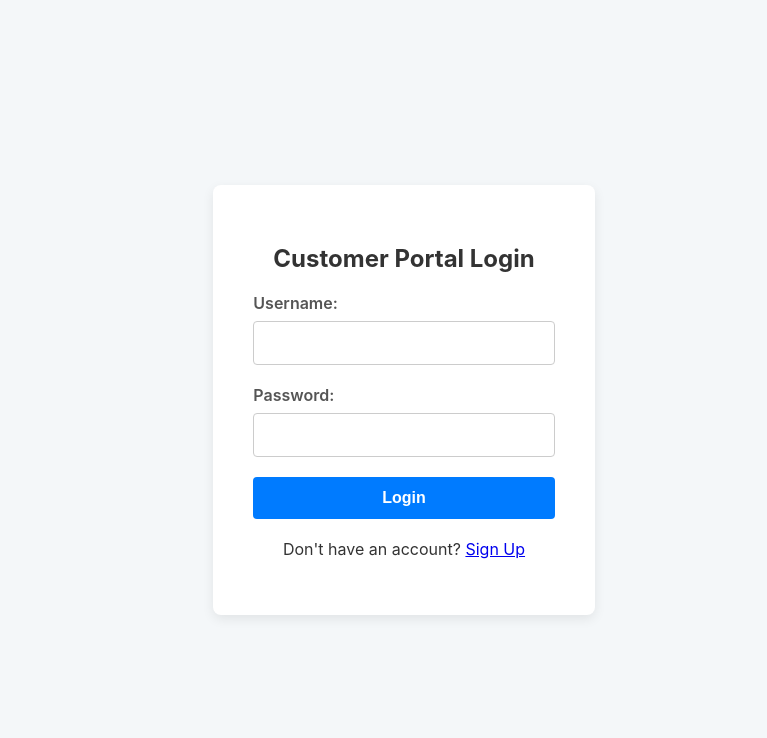
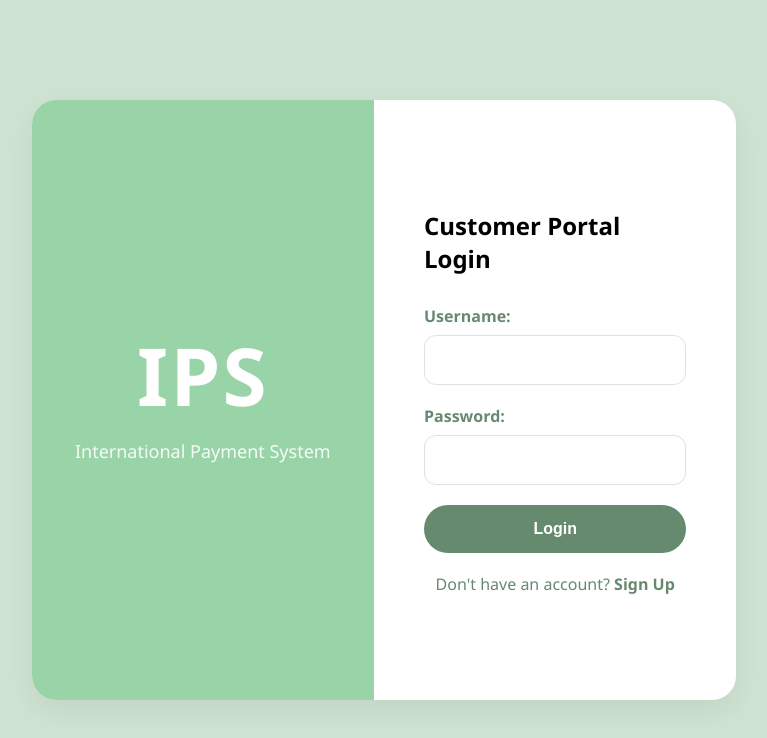
Before and after one commit to EthanParsons99/st10299399_INSY7314_Security, a React (Create React App) app in the folder frontend/: page /login in a window 1280 px wide. Shown: the top 738 px of the page, without its empty margins (256-1023 px from the left). Built offline with nearby package versions, Linux system fonts and the light colour scheme.

Commit message:
improved UI with new colours and theme

```diff
--- a/frontend/src/App.css
+++ b/frontend/src/App.css
@@ -1,35 +1,106 @@
-/* General Body Styles */
+/* frontend/src/App.css */
+
+/* --- 1. Color Palette & Global Variables --- */
+:root {
+  --primary-green: #98d4a8;
+  --dark-green: #658a6e;
+  --light-green-bg: #cfe3d3;
+  --white: #ffffff;
+  --black: #000000;
+
+  --primary-green-hover: #82c99d; /* A slightly darker shade for hover */
+  --destructive-red: #e57373;
+  --destructive-red-hover: #ef5350;
+
+  --border-radius-md: 12px;
+  --border-radius-lg: 24px;
+  --box-shadow: 0 10px 30px rgba(0, 0, 0, 0.07);
+  --font-family: 'Segoe UI', 'Roboto', 'Helvetica Neue', Arial, sans-serif;
+}
+
+/* --- 2. Global Styles --- */
 body {
-  font-family: -apple-system, BlinkMacSystemFont, 'Segoe UI', Roboto, 'Helvetica Neue', Arial, sans-serif;
-  background-color: #f4f7f9;
   margin: 0;
+  font-family: var(--font-family);
+  background-color: var(--light-green-bg);
+  color: var(--dark-green);
   display: flex;
   justify-content: center;
   align-items: center;
   min-height: 100vh;
-  color: #333;
 }
 
-/* Main App Container */
 .App {
   width: 100%;
-  max-width: 1200px;
-  margin: 20px;
 }
 
-/* Page & Form Containers */
-.page-container, .dashboard-container {
-  background: #ffffff;
+a {
+  color: var(--dark-green);
+  font-weight: 600;
+  text-decoration: none;
+}
+a:hover {
+  text-decoration: underline;
+}
+
+/* --- 3. Modern Login/Signup Page Layout --- */
+.auth-layout {
+  display: flex;
+  width: 100%;
+  max-width: 1000px;
+  min-height: 600px;
+  margin: 40px auto;
+  background-color: var(--white);
+  border-radius: var(--border-radius-lg);
+  box-shadow: var(--box-shadow);
+  overflow: hidden; /* Keeps child corners rounded */
+}
+
+.auth-branding {
+  flex: 1;
+  background-color: var(--primary-green);
+  color: var(--white);
+  display: flex;
+  flex-direction: column;
+  justify-content: center;
+  align-items: center;
   padding: 40px;
-  border-radius: 8px;
-  box-shadow: 0 4px 12px rgba(0, 0, 0, 0.08);
   text-align: center;
 }
 
+.auth-branding h1 {
+  font-size: 80px;
+  font-weight: 900;
+  margin: 0;
+  letter-spacing: 2px;
+}
+
+.auth-branding p {
+  font-size: 18px;
+  margin-top: 10px;
+  opacity: 0.9;
+}
+
+.auth-form-container {
+  flex: 1;
+  display: flex;
+  flex-direction: column;
+  justify-content: center;
+  padding: 50px;
+}
+.auth-form-container h2 {
+  color: var(--black);
+  margin-bottom: 30px;
+}
+.auth-form-container .account-link {
+  text-align: center;
+  margin-top: 20px;
+}
+
+
+/* --- 4. Modern Form & Button Styles --- */
 .form-container {
-  max-width: 400px;
-  margin: 20px auto;
-  text-align: left;
+  width: 100%;
 }
 
 .form-group {
@@ -40,7 +111,6 @@ body {
   display: block;
   margin-bottom: 8px;
   font-weight: 600;
-  color: #555;
 }
 
 input[type="text"],
@@ -48,93 +118,129 @@ input[type="password"],
 input[type="number"],
 select {
   width: 100%;
-  padding: 12px;
-  border: 1px solid #ccc;
-  border-radius: 4px;
+  padding: 15px;
+  border: 1px solid #e0e0e0;
+  border-radius: var(--border-radius-md);
   box-sizing: border-box;
   font-size: 16px;
-  transition: border-color 0.2s;
+  transition: border-color 0.3s, box-shadow 0.3s;
 }
 
 input:focus, select:focus {
-  border-color: #007bff;
   outline: none;
+  border-color: var(--primary-green);
+  box-shadow: 0 0 0 3px rgba(152, 212, 168, 0.3);
 }
 
 button {
   width: 100%;
-  padding: 12px;
-  background-color: #007bff;
-  color: white;
+  padding: 15px;
+  background-color: var(--dark-green);
+  color: var(--white);
   border: none;
-  border-radius: 4px;
+  border-radius: 50px; /* Fully rounded buttons */
   cursor: pointer;
   font-size: 16px;
   font-weight: bold;
-  transition: background-color 0.2s;
+  transition: background-color 0.3s, transform 0.2s;
 }
 
 button:hover {
-  background-color: #0056b3;
+  background-color: var(--primary-green);
+  color: var(--black);
+  transform: translateY(-2px);
 }
 
-/* Messages */
-.message-error {
-  color: #d9534f;
+/* --- 5. Message Styles --- */
+.message-error, .message-success {
   margin-top: 15px;
+  padding: 12px;
+  border-radius: var(--border-radius-md);
   text-align: center;
 }
-
+.message-error {
+  background-color: #fbe9e7;
+  color: #c62828;
+}
 .message-success {
-  color: #5cb85c;
-  margin-top: 15px;
-  text-align: center;
+  background-color: #e8f5e9;
+  color: #2e7d32;
 }
 
-/* Dashboard Specific Styles */
+/* --- 6. Modern Dashboard Styles --- */
+.dashboard-container {
+  max-width: 1100px;
+  margin: 40px auto;
+  background: var(--white);
+  padding: 40px;
+  border-radius: var(--border-radius-lg);
+  box-shadow: var(--box-shadow);
+}
+
 .dashboard-header {
   display: flex;
   justify-content: space-between;
   align-items: center;
   border-bottom: 1px solid #eee;
   padding-bottom: 20px;
-  margin-bottom: 20px;
+  margin-bottom: 40px;
 }
 
-.dashboard-header h2 {
+.header-branding .app-name {
+  font-size: 28px;
+  font-weight: 800;
+  color: var(--black);
   margin: 0;
+  line-height: 1;
+}
+
+.header-branding .app-subtitle {
+  font-size: 14px;
+  color: var(--dark-green);
+}
+
+.header-user-controls {
+  display: flex;
+  align-items: center;
+  gap: 20px;
+}
+
+.welcome-message {
+  font-weight: 600;
+  color: var(--dark-green);
 }
 
 .button-logout {
   width: auto;
-  padding: 10px 20px;
-  background-color: #f44336;
+  padding: 12px 25px;
+  background-color: var(--destructive-red);
 }
-
 .button-logout:hover {
-  background-color: #d32f2f;
+  background-color: var(--destructive-red-hover);
+  color: var(--white); /* Keep text white on hover for red button */
+  transform: translateY(-2px);
 }
 
 .dashboard-content {
-  display: flex;
-  flex-direction: column;
+  display: grid;
+  grid-template-columns: 1fr 1.5fr;
   gap: 40px;
-  text-align: left;
 }
 
 .component-container {
-  border: 1px solid #e0e0e0;
-  padding: 20px;
-  border-radius: 8px;
+  background: #fdfdfd;
+  border: 1px solid #f0f0f0;
+  padding: 30px;
+  border-radius: var(--border-radius-lg);
+}
+.component-container h3 {
+  margin-top: 0;
+  color: var(--black);
+  border-bottom: 1px solid #eee;
+  padding-bottom: 15px;
 }
 
-.component-container h3 {
-  margin-top: 0;
-  border-bottom: 1px solid #eee;
-  padding-bottom: 10px;
-}
-
-/* Transaction Table */
+/* --- 7. Modern Table Styles --- */
 .transaction-table {
   width: 100%;
   border-collapse: collapse;
@@ -143,25 +249,29 @@ button:hover {
 
 .transaction-table th,
 .transaction-table td {
-  padding: 12px;
-  border-bottom: 1px solid #ddd;
+  padding: 15px;
+  border-bottom: 1px solid #eee;
   text-align: left;
 }
 
 .transaction-table th {
-  background-color: #f8f9fa;
+  font-size: 14px;
   font-weight: 600;
+  color: var(--dark-green);
+}
+
+.transaction-table tbody tr:hover {
+  background-color: #f9f9f9;
 }
 
 .status {
-  padding: 4px 8px;
-  border-radius: 12px;
+  padding: 5px 12px;
+  border-radius: 50px;
   font-size: 12px;
   font-weight: bold;
   text-transform: capitalize;
 }
-
 .status-pending {
-  background-color: #ffc107;
-  color: #333;
+  background-color: #fff9c4;
+  color: #f57f17;
 }
--- a/frontend/src/pages/DashboardPage.js
+++ b/frontend/src/pages/DashboardPage.js
@@ -1,3 +1,5 @@
+// frontend/src/pages/DashboardPage.js
+
 import React from 'react';
 import { useNavigate } from 'react-router-dom';
 import PaymentForm from '../components/PaymentForm';
@@ -5,7 +7,7 @@ import TransactionHistory from '../components/TransactionHistory';
 
 function DashboardPage() {
   const navigate = useNavigate();
-  const userName = localStorage.getItem('userName'); // Assuming you store username on login
+  const userName = localStorage.getItem('userName');
 
   const handleLogout = () => {
     localStorage.removeItem('token');
@@ -16,8 +18,16 @@ function DashboardPage() {
   return (
     <div className="dashboard-container">
       <header className="dashboard-header">
-        <h2>Welcome, {userName || 'Customer'}!</h2>
-        <button onClick={handleLogout} className="button-logout">Logout</button>
+        {/* --- UPDATED SECTION START --- */}
+        <div className="header-branding">
+          <h2 className="app-name">IPS</h2>
+          <span className="app-subtitle">International Payment System</span>
+        </div>
+        <div className="header-user-controls">
+          <span className="welcome-message">Welcome, {userName || 'Customer'}!</span>
+          <button onClick={handleLogout} className="button-logout">Logout</button>
+        </div>
+        {/* --- UPDATED SECTION END --- */}
       </header>
       <div className="dashboard-content">
         <PaymentForm />
--- a/frontend/src/pages/LoginPage.js
+++ b/frontend/src/pages/LoginPage.js
@@ -4,12 +4,18 @@ import { Link } from 'react-router-dom';
 
 function LoginPage() {
   return (
-    <div className="page-container">
-      <h2>Customer Portal Login</h2>
-      <LoginForm />
-      <p>
-        Don't have an account? <Link to="/signup">Sign Up</Link>
-      </p>
+    <div className="auth-layout">
+      <div className="auth-branding">
+        <h1>IPS</h1>
+        <p>International Payment System</p>
+      </div>
+      <div className="auth-form-container">
+        <h2>Customer Portal Login</h2>
+        <LoginForm />
+        <p className="account-link">
+          Don't have an account? <Link to="/signup">Sign Up</Link>
+        </p>
+      </div>
     </div>
   );
 }
--- a/frontend/src/pages/SignupPage.js
+++ b/frontend/src/pages/SignupPage.js
@@ -4,12 +4,18 @@ import { Link } from 'react-router-dom';
 
 function SignupPage() {
   return (
-    <div className="page-container">
-      <h2>Create New Account</h2>
-      <SignupForm />
-      <p>
-        Already have an account? <Link to="/login">Log In</Link>
-      </p>
+    <div className="auth-layout">
+      <div className="auth-branding">
+        <h1>IPS</h1>
+        <p>International Payment System</p>
+      </div>
+      <div className="auth-form-container">
+        <h2>Create New Account</h2>
+        <SignupForm />
+        <p className="account-link">
+          Already have an account? <Link to="/login">Log In</Link>
+        </p>
+      </div>
     </div>
   );
 }
```
